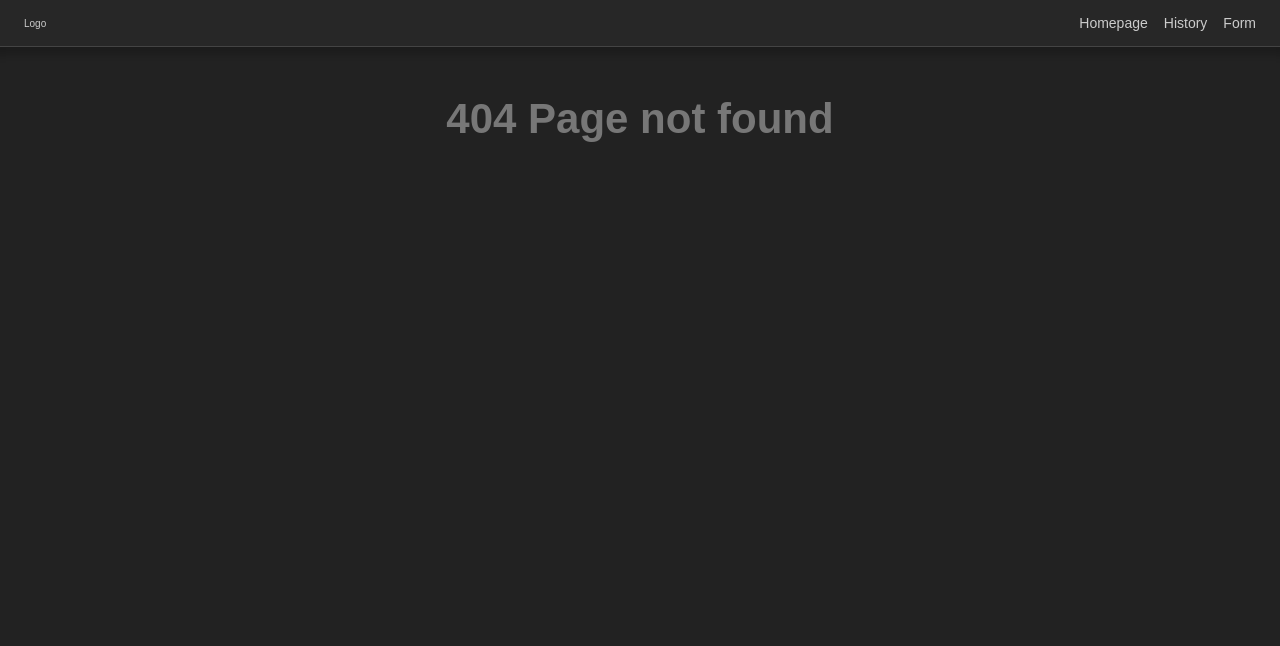
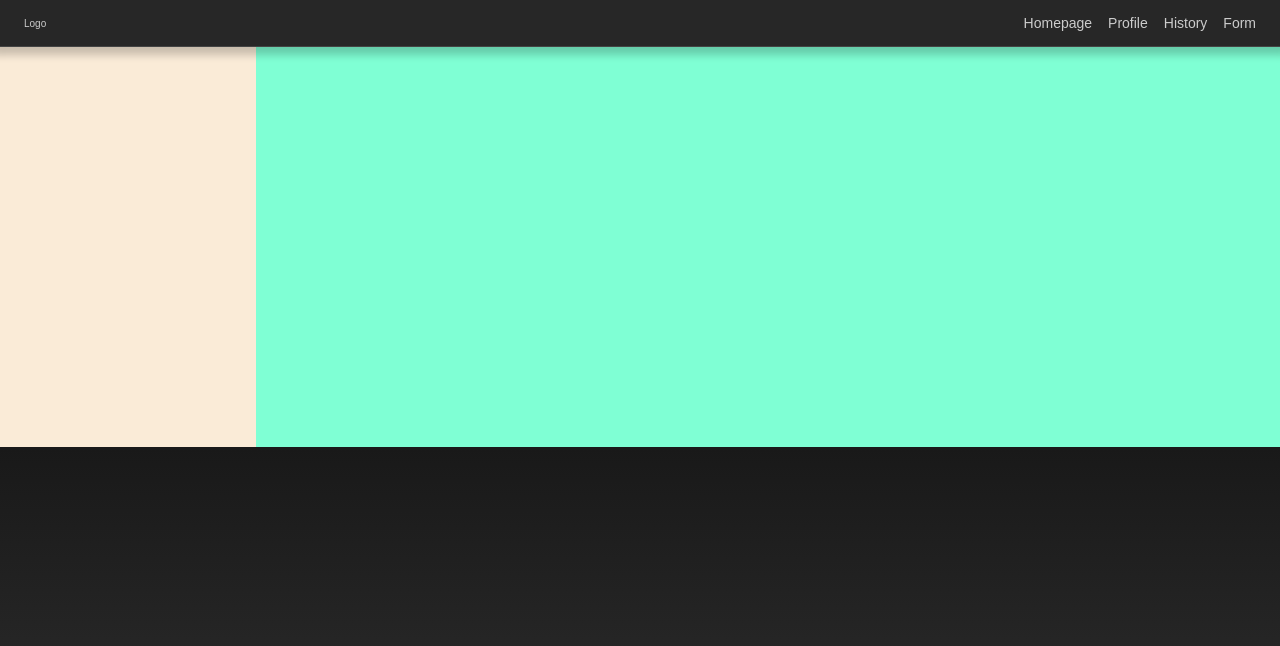
Before and after one commit to bartek623/HackYeahFront, a React (Create React App) app in the folder front/: page /Profile in a window 1280 px wide. Before the commit this address had no page. Shown: the top 646 px of the page. Built offline with nearby package versions, Linux system fonts and the light colour scheme.

Commit message:
commit Profile

```diff
--- a/front/src/components/Header/Header.js
+++ b/front/src/components/Header/Header.js
@@ -9,6 +9,9 @@ function Header() {
         <ul>
           <li>
             <Link to="/">Homepage</Link>
+          </li>
+          <li>
+            <Link to="/Profile">Profile</Link>
           </li>
           <li>
             <Link to="/history">History</Link>
--- a/front/src/components/Main/Main.js
+++ b/front/src/components/Main/Main.js
@@ -1,6 +1,7 @@
 import { Routes, Route } from "react-router-dom";
 
 import Header from "../Header/Header";
+import Profile from "../Profile/Profile";
 import Homepage from "../Homepage/Homepage";
 import PageNotFound from "../PageNotFound/PageNotFound";
 import BagForm from "../BagForm/BagForm";
@@ -14,6 +15,8 @@ function Main() {
       <Routes>
         <Route path="/*" element={<PageNotFound />} />
         <Route path="/" element={<Homepage />} />
+        <Route path="/Profile" element={<Profile />} />
+
         <Route path="/history" />
         <Route path="/form" element={<BagForm />} />
       </Routes>
--- /dev/null
+++ b/front/src/components/Profile/Profile.js
@@ -0,0 +1,13 @@
+import style from './Profile.module.css';
+
+
+function Profile(){
+    return <div className={style.container}>
+        <section>
+            <div className={style.nav}></div>
+            <div className={style.content}></div>
+        </section>
+    </div>;
+}
+
+export default Profile;
--- /dev/null
+++ b/front/src/components/Profile/Profile.module.css
@@ -0,0 +1,20 @@
+.container{
+    width: 100vw;
+    height: 100vh;
+    background-image: linear-gradient(black,rgb(47, 47, 47));
+    color: white;
+}
+
+section{
+    display: grid;
+    grid-template-columns: 20% 80%;
+}
+
+.nav{
+    height: 50vh;
+    background-color: antiquewhite;
+}
+.content{
+    height: 50vh;
+    background-color: aquamarine;
+}
```
